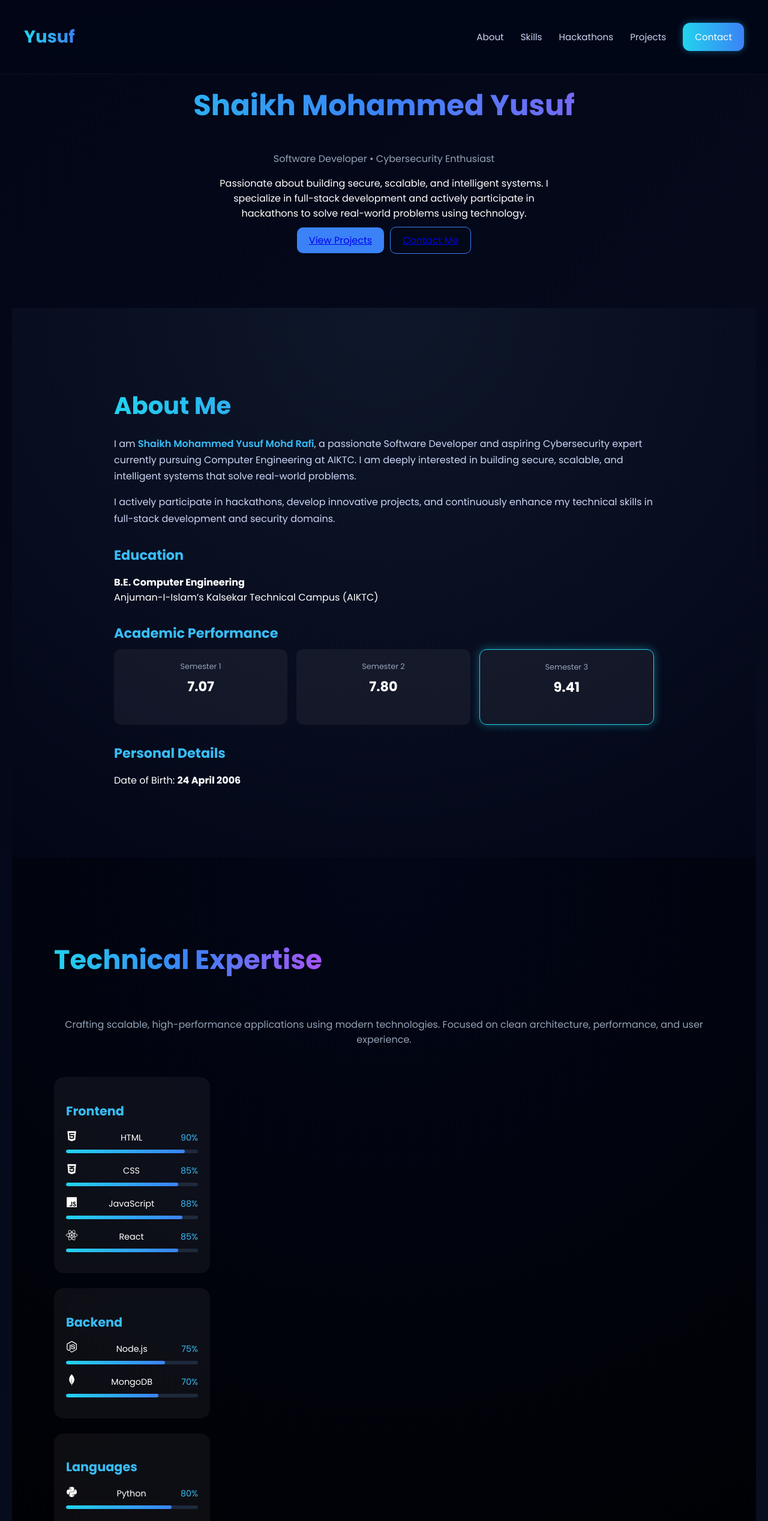
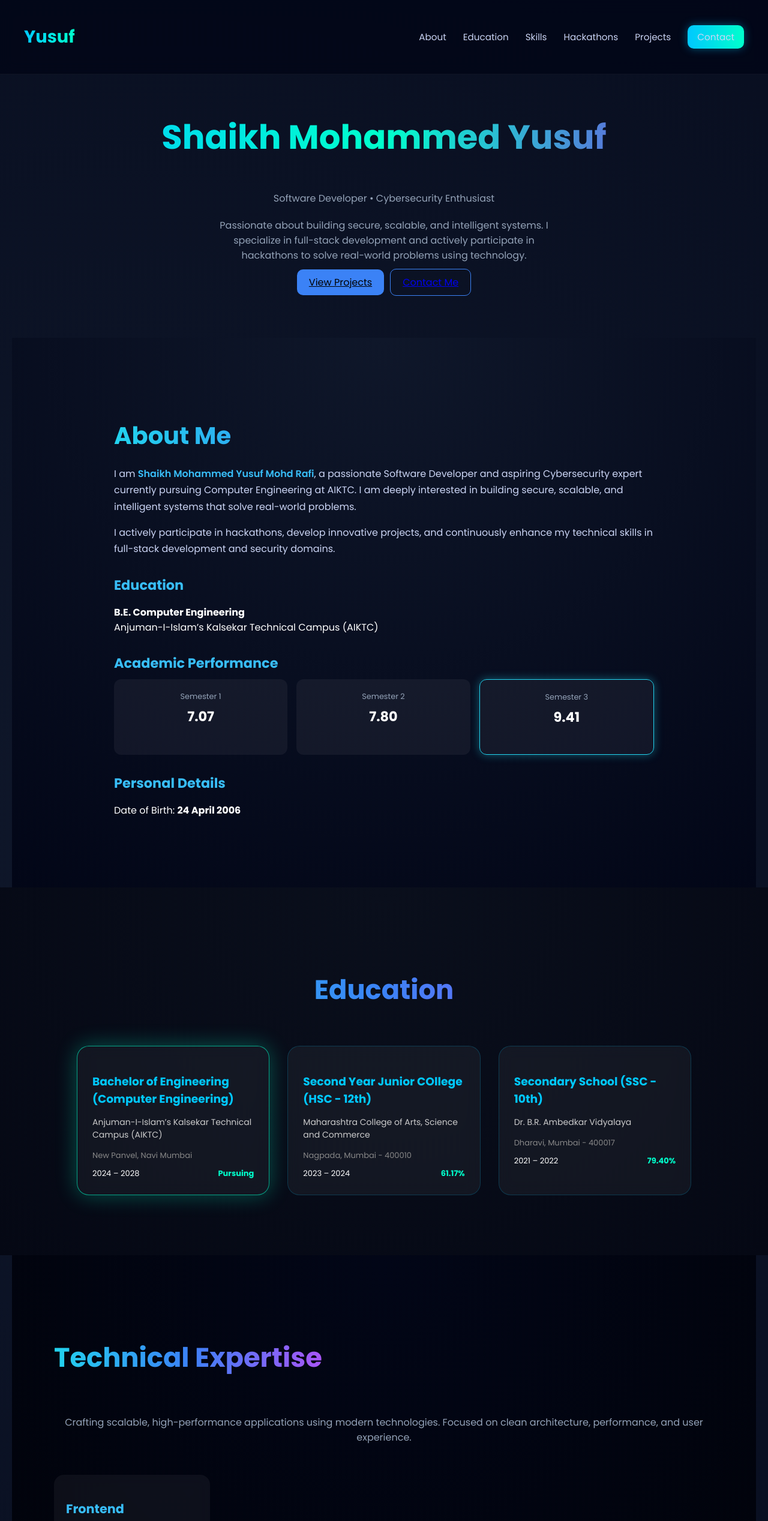
Before and after one commit to skyusufrafi/Portfolio-Yusuf, a React (Vite) app: page / in a window 1280 px wide. Shown: the top 2535 px of the page at 60% size. Built offline with nearby package versions, Linux system fonts and the light colour scheme.

Commit message:
final update

```diff
--- a/package.json
+++ b/package.json
@@ -9,6 +9,8 @@
     "preview": "vite preview"
   },
   "dependencies": {
+    "@emailjs/browser": "^4.4.1",
+    "emailjs-com": "^3.2.0",
     "framer-motion": "^11.18.2",
     "react": "^18.2.0",
     "react-dom": "^18.2.0",
--- a/src/App.jsx
+++ b/src/App.jsx
@@ -2,11 +2,24 @@ import React from "react";
 import Navbar from "./components/Navbar";
 import Hero from "./components/Hero";
 import About from "./components/About";
+import Education from "./components/Education";
 import Skills from "./components/Skills";
 import Achievements from "./components/Achievements";
 import Projects from "./components/Projects";
 import Contact from "./components/Contact";
 import Footer from "./components/Footer";
+
+function BackgroundGlow() {
+  return (
+    <div className="bg-glow">
+      <div className="glow g1"></div>
+      <div className="glow g2"></div>
+      <div className="glow g3"></div>
+    </div>
+  );
+}
+
+<div className="glass-card">...</div>
 
 export default function App() {
   return (
@@ -14,11 +27,13 @@ export default function App() {
       <Navbar />
       <Hero />
       <About />
+      <Education />
       <Skills />
       <Achievements />
       <Projects />
       <Contact />
       <Footer />
+      <BackgroundGlow />
     </div>
   );
 }
--- /dev/null
+++ b/src/components/Education.jsx
@@ -0,0 +1,60 @@
+import React from "react";
+import { motion } from "framer-motion";
+import "./education.css";
+
+const educationData = [
+  {
+    title: "Bachelor of Engineering (Computer Engineering)",
+    institute: "Anjuman-I-Islam’s Kalsekar Technical Campus (AIKTC)",
+    location: "New Panvel, Navi Mumbai",
+    year: "2024 – 2028",
+    score: "Pursuing",
+    highlight: true
+  },
+  {
+    title: "Second Year Junior COllege (HSC - 12th)",
+    institute: "Maharashtra College of Arts, Science and Commerce",
+    location: "Nagpada, Mumbai - 400010",
+    year: "2023 – 2024",
+    score: "61.17%"
+  },
+  {
+    title: "Secondary School (SSC - 10th)",
+    institute: "Dr. B.R. Ambedkar Vidyalaya",
+    location: "Dharavi, Mumbai - 400017",
+    year: "2021 – 2022",
+    score: "79.40%"
+  }
+];
+
+function Education() {
+  return (
+    <section className="education-section" id="education">
+      <h2 className="section-title">Education</h2>
+
+      <div className="education-container">
+        {educationData.map((edu, index) => (
+          <motion.div
+            key={index}
+            className={`education-card ${edu.highlight ? "highlight" : ""}`}
+            initial={{ opacity: 0, y: 60 }}
+            whileInView={{ opacity: 1, y: 0 }}
+            transition={{ duration: 0.4 }}
+          >
+            <h3>{edu.title}</h3>
+
+            <p className="institute">{edu.institute}</p>
+            <p className="location">{edu.location}</p>
+
+            <div className="edu-meta">
+              <span>{edu.year}</span>
+              <span className="score">{edu.score}</span>
+            </div>
+          </motion.div>
+        ))}
+      </div>
+    </section>
+  );
+}
+
+export default Education;
--- a/src/components/Navbar.jsx
+++ b/src/components/Navbar.jsx
@@ -2,7 +2,7 @@ import React, { useState } from "react";
 import "./navbar.css";
 
 function Navbar() {
-  const [menuOpen, setMenuOpen] = useState(false);
+  const [open, setOpen] = useState(false);
 
   return (
     <nav className="navbar">
@@ -14,16 +14,17 @@ function Navbar() {
         {/* DESKTOP MENU */}
         <div className="nav-links">
           <a href="#about">About</a>
+          <a href="#education">Education</a>
           <a href="#skills">Skills</a>
           <a href="#hackathons">Hackathons</a>
           <a href="#projects">Projects</a>
           <a href="#contact" className="contact-btn">Contact</a>
         </div>
 
-        {/* MOBILE HAMBURGER */}
+        {/* HAMBURGER */}
         <div
-          className={`hamburger ${menuOpen ? "active" : ""}`}
-          onClick={() => setMenuOpen(!menuOpen)}
+          className={`hamburger ${open ? "active" : ""}`}
+          onClick={() => setOpen(!open)}
         >
           <span></span>
           <span></span>
@@ -32,12 +33,13 @@ function Navbar() {
       </div>
 
       {/* MOBILE MENU */}
-      <div className={`mobile-menu ${menuOpen ? "show" : ""}`}>
-        <a href="#about" onClick={() => setMenuOpen(false)}>About</a>
-        <a href="#skills" onClick={() => setMenuOpen(false)}>Skills</a>
-        <a href="#hackathons" onClick={() => setMenuOpen(false)}>Hackathons</a>
-        <a href="#projects" onClick={() => setMenuOpen(false)}>Projects</a>
-        <a href="#contact" className="contact-btn" onClick={() => setMenuOpen(false)}>Contact</a>
+      <div className={`mobile-menu ${open ? "show" : ""}`}>
+        <a href="#about" onClick={() => setOpen(false)}>About</a>
+        <a href="#education" onClick={() => setOpen(false)}>Education</a>
+        <a href="#skills" onClick={() => setOpen(false)}>Skills</a>
+        <a href="#hackathons" onClick={() => setOpen(false)}>Hackathons</a>
+        <a href="#projects" onClick={() => setOpen(false)}>Projects</a>
+        <a href="#contact" onClick={() => setOpen(false)}>Contact</a>
       </div>
     </nav>
   );
--- /dev/null
+++ b/src/components/education.css
@@ -0,0 +1,85 @@
+.education-section {
+  padding: 100px 10%;
+  background: radial-gradient(circle at top, #0a0f1c, #050814);
+  color: white;
+}
+
+/* TITLE */
+.section-title {
+  text-align: center;
+  font-size: 36px;
+  margin-bottom: 60px;
+  background: linear-gradient(90deg, #00c8ff, #00ffcc);
+  -webkit-background-clip: text;
+  -webkit-text-fill-color: transparent;
+}
+
+/* GRID */
+.education-container {
+  display: grid;
+  grid-template-columns: repeat(auto-fit, minmax(300px, 1fr));
+  gap: 30px;
+}
+
+/* CARD */
+.education-card {
+  padding: 25px;
+  border-radius: 20px;
+  background: rgba(255, 255, 255, 0.05);
+  backdrop-filter: blur(12px);
+  border: 1px solid rgba(0, 200, 255, 0.2);
+  transition: 0.3s;
+}
+
+/* HOVER */
+.education-card:hover {
+  box-shadow: 0 0 25px rgba(0, 200, 255, 0.4);
+  transform: translateY(-5px);
+}
+
+/* HIGHLIGHT (CURRENT DEGREE) */
+.education-card.highlight {
+  border: 1px solid rgba(0, 255, 200, 0.6);
+  box-shadow: 0 0 35px rgba(0, 255, 200, 0.3);
+}
+
+/* TITLE */
+.education-card h3 {
+  color: #00c8ff;
+  margin-bottom: 10px;
+}
+
+/* TEXT */
+.institute {
+  font-size: 14px;
+  color: #ccc;
+}
+
+.location {
+  font-size: 13px;
+  color: #888;
+  margin-bottom: 10px;
+}
+
+/* META */
+.edu-meta {
+  display: flex;
+  justify-content: space-between;
+  font-size: 13px;
+}
+
+.score {
+  color: #00ffcc;
+  font-weight: bold;
+}
+
+/* MOBILE */
+@media (max-width: 768px) {
+  .education-section {
+    padding: 60px 5%;
+  }
+
+  .section-title {
+    font-size: 26px;
+  }
+}
--- a/src/components/navbar.css
+++ b/src/components/navbar.css
@@ -5,8 +5,8 @@
   top: 0;
   z-index: 1000;
 
-  background: rgba(2, 6, 23, 0.85);
-  backdrop-filter: blur(10px);
+  background: rgba(2, 6, 23, 0.8);
+  backdrop-filter: blur(12px);
   border-bottom: 1px solid rgba(255,255,255,0.05);
 }
 
@@ -14,7 +14,7 @@
 .nav-container {
   max-width: 1200px;
   margin: auto;
-  padding: 16px 24px;
+  padding: 16px 25px;
 
   display: flex;
   justify-content: space-between;
@@ -25,7 +25,7 @@
 .logo {
   font-size: 1.8rem;
   font-weight: bold;
-  background: linear-gradient(90deg, #22d3ee, #3b82f6);
+  background: linear-gradient(90deg,#00c8ff,#00ffcc);
   -webkit-background-clip: text;
   color: transparent;
 }
@@ -45,7 +45,7 @@
   transition: 0.3s;
 }
 
-/* HOVER UNDERLINE */
+/* HOVER EFFECT */
 .nav-links a::after {
   content: "";
   position: absolute;
@@ -53,7 +53,7 @@
   bottom: -6px;
   width: 0%;
   height: 2px;
-  background: #22d3ee;
+  background: #00c8ff;
   transition: 0.3s;
 }
 
@@ -67,20 +67,20 @@
 
 /* CONTACT BUTTON */
 .contact-btn {
-  padding: 8px 18px;
+  padding: 8px 16px;
   border-radius: 10px;
-  background: linear-gradient(90deg, #22d3ee, #3b82f6);
-  color: white !important;
+  background: linear-gradient(90deg,#00c8ff,#00ffcc);
+  color: black;
   font-weight: 500;
-  box-shadow: 0 0 12px rgba(56,189,248,0.4);
+  box-shadow: 0 0 15px rgba(0,200,255,0.4);
 }
 
 /* HAMBURGER */
 .hamburger {
   display: none;
   flex-direction: column;
+  gap: 5px;
   cursor: pointer;
-  gap: 5px;
 }
 
 .hamburger span {
@@ -105,11 +105,11 @@
 .mobile-menu {
   display: none;
   flex-direction: column;
-  gap: 20px;
+  gap: 15px;
   padding: 20px;
 
-  background: #020617;
-  border-top: 1px solid rgba(255,255,255,0.05);
+  background: rgba(2,6,23,0.95);
+  text-align: center;
 }
 
 .mobile-menu a {
@@ -118,7 +118,7 @@
   font-size: 1.1rem;
 }
 
-/* SHOW MOBILE MENU */
+/* SHOW MOBILE */
 .mobile-menu.show {
   display: flex;
 }
--- a/src/index.css
+++ b/src/index.css
@@ -37,6 +37,41 @@ section {
   margin-top: 20px;
 }
 
+.hero {
+  text-align: center;
+  padding: 140px 20px 80px;
+}
+
+.hero-title {
+  font-size: 3.5rem;
+  font-weight: bold;
+
+  background: linear-gradient(90deg,#00c8ff,#00ffcc,#8a2be2);
+  -webkit-background-clip: text;
+  color: transparent;
+}
+
+.hero-desc {
+  max-width: 600px;
+  margin: 20px auto;
+  color: #94a3b8;
+}
+
+/* BUTTONS */
+.btn-primary {
+  background: linear-gradient(90deg,#00c8ff,#00ffcc);
+  padding: 12px 22px;
+  border-radius: 12px;
+  color: black;
+  margin-right: 10px;
+}
+
+.btn-secondary {
+  border: 1px solid #00c8ff;
+  padding: 12px 22px;
+  border-radius: 12px;
+}
+
 .btn-primary {
   background: #3b82f6;
   padding: 10px 20px;
@@ -47,6 +82,28 @@ section {
 .btn-secondary {
   border: 1px solid #3b82f6;
   padding: 10px 20px;
+  border-radius: 10px;
+}
+
+body {
+  margin: 0;
+  font-family: 'Poppins', sans-serif;
+  background: radial-gradient(circle at top, #020617, #000);
+  color: white;
+  scroll-behavior: smooth;
+}
+
+/* SECTION SPACING */
+section {
+  padding: 100px 10%;
+}
+
+/* SCROLLBAR */
+::-webkit-scrollbar {
+  width: 6px;
+}
+::-webkit-scrollbar-thumb {
+  background: linear-gradient(#00c8ff,#00ffcc);
   border-radius: 10px;
 }
 
@@ -247,99 +304,92 @@ section {
   }
 }
 
+/* GLOBAL BACKGROUND */
+body {
+  margin: 0;
+  font-family: 'Poppins', sans-serif;
+  color: white;
+  overflow-x: hidden;
 
-/* CONTACT SECTION */
-.contact {
-  text-align: center;
-  padding: 120px 20px;
+  background: radial-gradient(circle at 20% 20%, #0f172a, #020617 60%),
+              radial-gradient(circle at 80% 0%, rgba(0,200,255,0.15), transparent),
+              radial-gradient(circle at 0% 100%, rgba(168,85,247,0.15), transparent);
 }
 
-.contact-title {
-  font-size: 2.5rem;
+/* SMOOTH SCROLL */
+html {
+  scroll-behavior: smooth;
+}
+
+.bg-glow {
+  position: fixed;
+  width: 100%;
+  height: 100%;
+  z-index: -1;
+  overflow: hidden;
+}
+
+/* GLOW BLOBS */
+.glow {
+  position: absolute;
+  width: 400px;
+  height: 400px;
+  border-radius: 50%;
+  filter: blur(120px);
+  opacity: 0.4;
+}
+
+/* COLORS */
+.g1 {
+  background: #00c8ff;
+  top: 10%;
+  left: 10%;
+}
+
+.g2 {
+  background: #a855f7;
+  top: 50%;
+  right: 10%;
+}
+
+.g3 {
+  background: #00ffcc;
+  bottom: 10%;
+  left: 40%;
+}
+
+/* UNIVERSAL CARD STYLE */
+.glass-card {
+  background: rgba(255,255,255,0.05);
+  backdrop-filter: blur(12px);
+  border-radius: 16px;
+  border: 1px solid rgba(255,255,255,0.08);
+  transition: 0.3s;
+}
+
+.glass-card:hover {
+  transform: translateY(-6px);
+  box-shadow: 0 0 25px rgba(0,200,255,0.3);
+}
+
+.cursor-glow {
+  position: fixed;
+  width: 250px;
+  height: 250px;
+  background: radial-gradient(circle, rgba(0,200,255,0.2), transparent);
+  pointer-events: none;
+  transform: translate(-50%, -50%);
+  z-index: 0;
+}
+
+.section-title {
+  font-size: 2.8rem;
+  text-align: center;
+  margin-bottom: 60px;
+
   background: linear-gradient(90deg,#22d3ee,#3b82f6,#a855f7);
   -webkit-background-clip: text;
   color: transparent;
-}
-
-.contact-subtitle {
-  color: #94a3b8;
-  margin-bottom: 25px;
-}
-
-/* BUTTONS */
-.contact-btn {
-  display: block;
-  margin: 10px auto;
-  padding: 12px 20px;
-  border-radius: 12px;
-  width: fit-content;
-  text-decoration: none;
-  font-weight: 500;
-  transition: 0.3s;
-}
-
-.email {
-  background: rgba(255,255,255,0.1);
-}
-
-.whatsapp {
-  background: #22c55e;
-  color: white;
-}
-
-.contact-btn:hover {
-  transform: scale(1.05);
-}
-
-/* SOCIAL ICONS */
-.social-icons {
-  margin-top: 20px;
-}
-
-.social-icons a {
-  margin: 0 10px;
-  font-size: 22px;
-  color: white;
-  transition: 0.3s;
-}
-
-.social-icons a:hover {
-  color: #22d3ee;
-}
-
-/* FORM */
-.contact-form {
-  margin-top: 40px;
-  max-width: 400px;
-  margin-left: auto;
-  margin-right: auto;
-  background: rgba(255,255,255,0.05);
-  padding: 20px;
-  border-radius: 15px;
-}
-
-.contact-form input,
-.contact-form textarea {
-  width: 100%;
-  margin: 10px 0;
-  padding: 10px;
-  border-radius: 10px;
-  border: none;
-  outline: none;
-}
-
-.contact-form button {
-  width: 100%;
-  padding: 10px;
-  border-radius: 10px;
-  background: #3b82f6;
-  color: white;
-  border: none;
-  cursor: pointer;
-}
-
-.contact-form button:hover {
-  background: #2563eb;
 }
 
 footer {
```
Also changed, not shown: src/components/Contact.jsx (+78 -22 lines), src/components/contact.css (added, +127 -0 lines), 1 other file (tests, documents, lock files or other folders).
